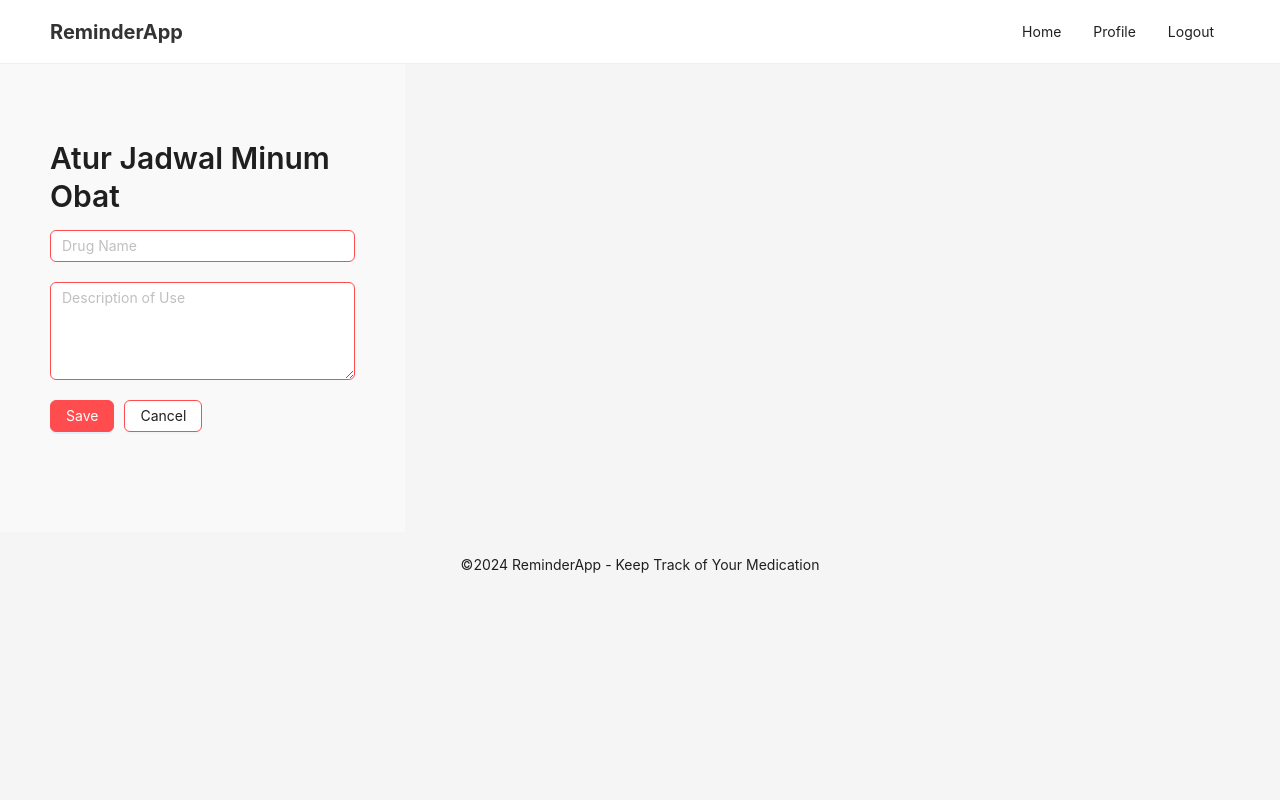
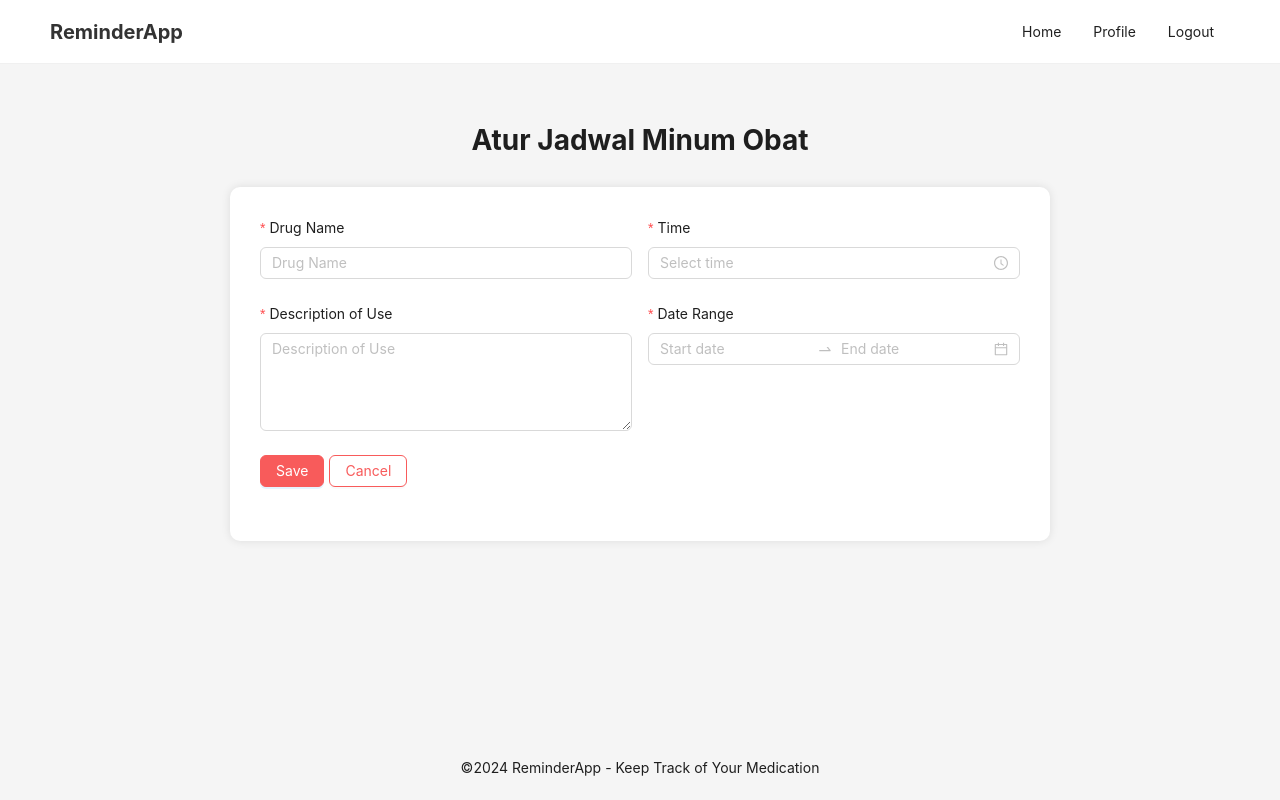
Before and after one commit to aghniihsn/med_project, a React (Create React App) app in the folder frontend/: page /add in a window 1280 px wide. Built offline with nearby package versions, Linux system fonts and the light colour scheme.

Commit message:
wip add reminder fe

```diff
--- a/frontend/src/routes/Add_Reminder/index.js
+++ b/frontend/src/routes/Add_Reminder/index.js
@@ -1,13 +1,18 @@
 import React from "react";
-import { Layout, Menu, Typography, Input, Button, Row, Col } from "antd";
-import { CalendarOutlined } from "@ant-design/icons";
+import { Form, Input, Button, DatePicker, TimePicker, Row, Col, Layout, Menu } from "antd";
+import "./style.css";
+
+const { TextArea } = Input;
 const { Header, Content, Footer } = Layout;
-const { Title, Text } = Typography;
 
-export default function Add_Reminder() {
+function AddReminder(){
+
+  function onFinish(values){
+    console.log("Form Values:", values);
+  }
+
   return (
     <Layout style={{ minHeight: "100vh" }}>
-      {/* Navbar */}
       <Header
         style={{
           display: "flex",
@@ -26,34 +31,61 @@ export default function Add_Reminder() {
           <Menu.Item key="3">Logout</Menu.Item>
         </Menu>
       </Header>
+      <Content>
+        <div className="add-reminder-container">
+          <h1 className="title">Atur Jadwal Minum Obat</h1>
+          <Form layout="vertical" onFinish={onFinish} className="form-container">
+            <Row gutter={16}>
+              <Col span={12}>
+                <Form.Item
+                  label="Drug Name"
+                  name="drug_name"
+                  rules={[{ required: true, message: "Please enter the drug name" }]}
+                >
+                  <Input placeholder="Drug Name" />
+                </Form.Item>
+                <Form.Item
+                  label="Description of Use"
+                  name="description"
+                  rules={[{ required: true, message: "Please enter the description" }]}
+                >
+                  <TextArea placeholder="Description of Use" rows={4} />
+                </Form.Item>
+              </Col>
 
-      {/* Main Content */}
-      <Row gutter={[32, 32]}>
-      <Col xs={24} sm={12} md={8}>
-      <Content style={{ padding: "50px", backgroundColor: "#f9f9f9" }}>
-        <div style={{ marginBottom: "50px" }}>
-          <Title level={2}>Atur Jadwal Minum Obat</Title>
+              <Col span={12}>
+                <Form.Item
+                  label="Time"
+                  name="time"
+                  rules={[{ required: true, message: "Please select time" }]}
+                >
+                  <TimePicker format={"HH:mm"} style={{ width: "100%" }} />
+                </Form.Item>
+                <Form.Item
+                  label="Date Range"
+                  name="date_range"
+                  rules={[{ required: true, message: "Please select date range" }]}
+                >
+                  <DatePicker.RangePicker style={{ width: "100%" }} format={"DD/MM/YYYY"} />
+                </Form.Item>
+              </Col>
+            </Row>
 
-            <Input placeholder="Drug Name" style={{ borderColor: "#ff4d4f", marginBottom: "20px" }} />
-            <Input.TextArea
-              placeholder="Description of Use"
-              rows={4}
-              style={{ borderColor: "#ff4d4f", marginBottom: "20px" }}
-            />
-            <Button type="primary" style={{ backgroundColor: "#ff4d4f", borderColor: "#ff4d4f", marginRight: "10px" }}>
+            <Form.Item className="button-group">
+              <Button type="primary" htmlType="submit" className="save-button">
                 Save
               </Button>
-              <Button style={{ borderColor: "#ff4d4f" }}>Cancel</Button>
-
-            </div>
+              <Button htmlType="button" className="cancel-button">
+                Cancel
+              </Button>
+            </Form.Item>
+          </Form>
+        </div>
       </Content>
-      </Col>
-     </Row>
-
-      {/* Footer */}
       <Footer style={{ textAlign: "center" }}>
         ©2024 ReminderApp - Keep Track of Your Medication
       </Footer>
     </Layout>
   );
 }
+export default AddReminder;
--- /dev/null
+++ b/frontend/src/routes/Add_Reminder/style.css
@@ -0,0 +1,45 @@
+.add-reminder-container {
+    max-width: 900px;
+    margin: 0 auto;
+    padding: 40px;
+    /* background-color: #f8f8f8; */
+  }
+
+  .title {
+    text-align: center;
+    margin-bottom: 30px;
+  }
+
+  .form-container {
+    background-color: white;
+    padding: 30px;
+    border-radius: 10px;
+    box-shadow: 0 0 10px rgba(0, 0, 0, 0.1);
+  }
+
+  .button-group {
+    display: flex;
+    justify-content: flex-start;
+    gap: 10px;
+  }
+
+  .save-button {
+    background-color: #f85b5b;
+    border-color: #f85b5b;
+    margin-right: 5px;
+  }
+
+  .save-button:hover {
+    background-color: #e44e4e;
+    border-color: #e44e4e;
+  }
+
+  .cancel-button {
+    color: #f85b5b;
+    border-color: #f85b5b;
+  }
+
+  .cancel-button:hover {
+    color: #e44e4e;
+    border-color: #e44e4e;
+  }
--- a/frontend/src/routes/Dashboard/index.js
+++ b/frontend/src/routes/Dashboard/index.js
@@ -1,5 +1,6 @@
 import React from "react";
-import { Layout, Menu, Row, Col, Typography } from "antd";
+import { useNavigate } from 'react-router-dom';
+import { Layout, Menu, Row, Col } from "antd";
 import {
   PlusCircleOutlined,
   ScheduleOutlined,
@@ -7,12 +8,16 @@ import {
 } from "@ant-design/icons";
 
 const { Header, Content, Footer } = Layout;
-const { Title, Text } = Typography;
 
-export default function Dashboard() {
+function Dashboard() {
+    const navigate = useNavigate();
+
+  function handleClick(){
+    navigate('/add')
+  }
+
   return (
     <Layout style={{ minHeight: "100vh" }}>
-      {/* Navbar */}
       <Header
         style={{
           display: "flex",
@@ -32,21 +37,18 @@ export default function Dashboard() {
         </Menu>
       </Header>
 
-      {/* Main Content */}
       <Content style={{ padding: "50px", backgroundColor: "#f9f9f9" }}>
         <div style={{ textAlign: "center", marginBottom: "50px" }}>
-          <Title level={2}>Hello, name!</Title>
-          <Text>
+          <h1 level={2}>Hello, name!</h1>
+          <p>
             Jangan khawatir soal waktu, cukup atur jadwalmu dan biarkan kami
             mengingatkanmu!
-          </Text>
+          </p>
         </div>
 
-        {/* Features */}
         <Row gutter={[32, 32]} justify="center">
-          {/* Add Reminder */}
           <Col xs={24} sm={12} md={8} style={{ textAlign: "center" }}>
-            <div>
+            <div onClick={handleClick}>
               <PlusCircleOutlined
                 style={{
                   fontSize: "48px",
@@ -56,12 +58,11 @@ export default function Dashboard() {
                   padding: "10px",
                 }}
               />
-              <Title level={4}>Add Reminder</Title>
-              <Text>Tambah pengingat baru, biar nggak lupa!</Text>
+              <h2 >Add Reminder</h2>
+              <p>Tambah pengingat baru, biar nggak lupa!</p>
             </div>
           </Col>
 
-          {/* Check Schedule */}
           <Col xs={24} sm={12} md={8} style={{ textAlign: "center" }}>
             <div>
               <ScheduleOutlined
@@ -73,12 +74,11 @@ export default function Dashboard() {
                   padding: "10px",
                 }}
               />
-              <Title level={4}>Check Schedule</Title>
-              <Text>Cek jadwal obatmu!</Text>
+              <h2>Check Schedule</h2>
+              <p>Cek jadwal obatmu!</p>
             </div>
           </Col>
 
-          {/* Records */}
           <Col xs={24} sm={12} md={8} style={{ textAlign: "center" }}>
             <div>
               <FileTextOutlined
@@ -90,17 +90,17 @@ export default function Dashboard() {
                   padding: "10px",
                 }}
               />
-              <Title level={4}>Records</Title>
-              <Text>Lihat history minum obat!</Text>
+              <h2>Records</h2>
+              <p>Lihat history minum obat!</p>
             </div>
           </Col>
         </Row>
       </Content>
 
-      {/* Footer */}
       <Footer style={{ textAlign: "center" }}>
         ©2024 ReminderApp - Keep Track of Your Medication
       </Footer>
     </Layout>
   );
 }
+export default Dashboard
--- a/frontend/src/routes/Register/index.js
+++ b/frontend/src/routes/Register/index.js
@@ -5,7 +5,7 @@ import { Form, Input, Button, Typography, message } from 'antd';
 
 const { Title } = Typography;
 
-export default function Register() {
+function Register() {
   const navigate = useNavigate();
 
   const onFinish = async (values) => {
@@ -157,3 +157,4 @@ export default function Register() {
     </div>
   );
 }
+export default Register
--- a/frontend/src/routes/index.js
+++ b/frontend/src/routes/index.js
@@ -4,7 +4,7 @@ import Layout from "../components/Layout";
 import Login from "./Login";
 import Register from "./Register";
 import Dashboard from "./Dashboard";
-import Add_Reminder from "./Add_Reminder";
+import AddReminder from "./Add_Reminder";
 
 export default function Routes() {
     return (
@@ -32,7 +32,7 @@ export default function Routes() {
              <Route
               path="/add"
               element={
-                  <Add_Reminder />
+                  <AddReminder />
                 }
              />
           </Route>
```
